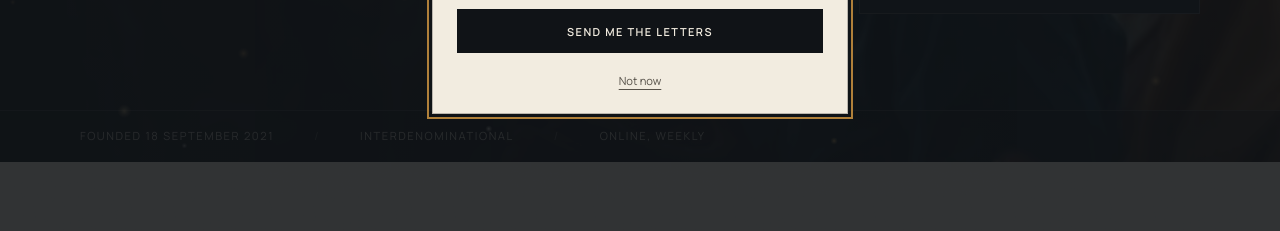
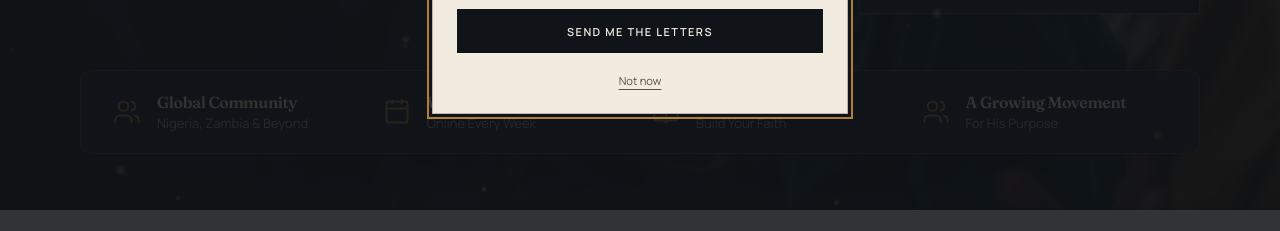
Before and after one commit to godswillokoi0001/The-School-of-Prophets, a Next.js app: page / in a window 1280 px wide. Shown: the part 569-800 px from the top of the page. Built offline with nearby package versions, Linux system fonts and the light colour scheme; no server answers; the database is empty.

Commit message:
feat(hero): add fellowship pillars highlight banner at bottom of hero

```diff
--- a/src/app/page.tsx
+++ b/src/app/page.tsx
@@ -10,6 +10,7 @@ import { SocialLinks } from "@/components/SocialLinks";
 import { Reveal } from "@/components/Reveal";
 import { HeroIntro } from "@/components/HeroIntro";
 import { HeroParticles } from "@/components/motion/HeroParticles";
+import { HeroPillars } from "@/components/HeroPillars";
 import {
   getContactSettings,
   getEnrolmentSettings,
@@ -109,7 +110,7 @@ export default async function HomePage() {
         {/* Ambient Holy Fire & Golden Embers Particles */}
         <HeroParticles />
 
-        <div className="wrap relative grid gap-10 pb-16 pt-14 md:pb-24 md:pt-20 lg:grid-cols-12 lg:items-start lg:gap-12">
+        <div className="wrap relative grid gap-10 pb-10 pt-14 md:pb-14 md:pt-20 lg:grid-cols-12 lg:items-start lg:gap-12">
           <div className="lg:col-span-7">
             <HeroIntro />
           </div>
@@ -121,15 +122,8 @@ export default async function HomePage() {
           </div>
         </div>
 
-        <div className="relative border-t border-parchment/15 bg-ink/45">
-          <div className="wrap grid gap-1 py-4 text-[0.68rem] uppercase leading-relaxed tracking-[0.14em] text-parchment/70 sm:flex sm:flex-wrap sm:items-center sm:gap-x-10 sm:gap-y-2 sm:text-[0.7rem]">
-            <span>Founded {site.founded}</span>
-            <span aria-hidden="true" className="hidden text-parchment/25 sm:inline">/</span>
-            <span>Interdenominational</span>
-            <span aria-hidden="true" className="hidden text-parchment/25 sm:inline">/</span>
-            <span>Online, weekly</span>
-          </div>
-        </div>
+        {/* Feature Highlights Banner */}
+        <HeroPillars />
       </section>
 
       {/* Who we are: a house at prayer, set beside the plain account */}
--- /dev/null
+++ b/src/components/HeroPillars.tsx
@@ -0,0 +1,55 @@
+import { BookOpen, Calendar, Users } from "lucide-react";
+
+const pillars = [
+  {
+    icon: Users,
+    title: "Global Community",
+    subtitle: "Nigeria, Zambia & Beyond",
+  },
+  {
+    icon: Calendar,
+    title: "Weekly Gatherings",
+    subtitle: "Online Every Week",
+  },
+  {
+    icon: BookOpen,
+    title: "Prophetic Teachings",
+    subtitle: "Build Your Faith",
+  },
+  {
+    icon: Users,
+    title: "A Growing Movement",
+    subtitle: "For His Purpose",
+  },
+];
+
+export function HeroPillars() {
+  return (
+    <div className="wrap relative pb-10 sm:pb-14">
+      <div className="rounded-xl border border-parchment/15 bg-ink-2/95 px-6 py-4 shadow-2xl backdrop-blur-md sm:px-8 sm:py-5">
+        <div className="grid grid-cols-1 gap-5 sm:grid-cols-2 lg:grid-cols-4 lg:gap-6">
+          {pillars.map((pillar) => {
+            const Icon = pillar.icon;
+            return (
+              <div key={pillar.title} className="flex items-center gap-3.5 sm:gap-4">
+                <Icon
+                  className="h-6 w-6 sm:h-7 sm:w-7 shrink-0 text-gold"
+                  strokeWidth={1.75}
+                  aria-hidden="true"
+                />
+                <div>
+                  <h3 className="text-sm font-semibold text-parchment sm:text-base tracking-tight leading-snug">
+                    {pillar.title}
+                  </h3>
+                  <p className="mt-0.5 text-xs text-parchment/65 sm:text-[0.8125rem]">
+                    {pillar.subtitle}
+                  </p>
+                </div>
+              </div>
+            );
+          })}
+        </div>
+      </div>
+    </div>
+  );
+}
```
